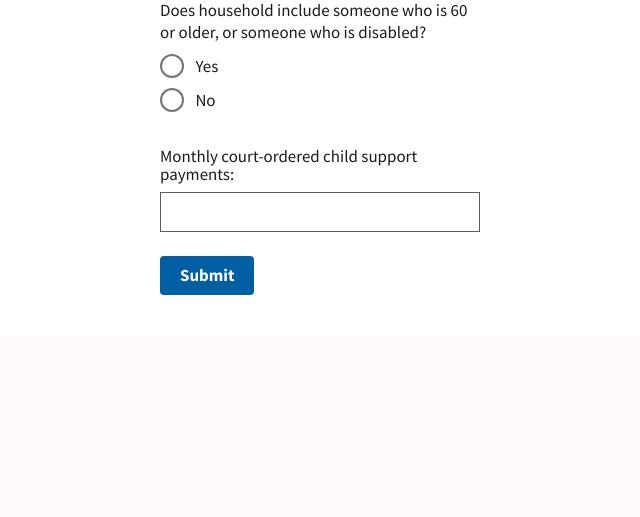
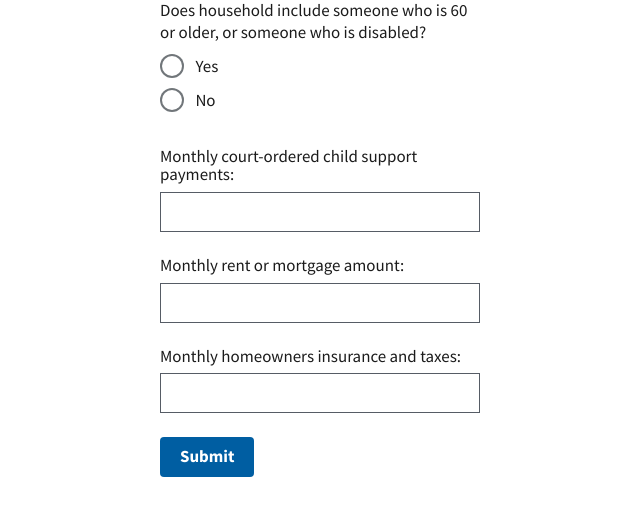
Before and after one commit to 18F/snap-api-prototype, a Flask app: page /prescreener in a window 1280 px wide. Shown: the part 909-1426 px from the top of the page, without its empty margins (0-640 px from the left). Before the commit the page ends 1204 px from the top, so only its background shows below. Run offline with Flask 2, Linux system fonts and the light colour scheme.

Commit message:
Add monthly rent, mortgage payments, homeowners insurance and taxes to frontend

```diff
--- a/snap_financial_factors/input_data/input_data.py
+++ b/snap_financial_factors/input_data/input_data.py
@@ -18,3 +18,5 @@ class InputData:
         self.dependent_care_costs = input_data['dependent_care_costs']
         self.medical_expenses_for_elderly_or_disabled = input_data['medical_expenses_for_elderly_or_disabled']
         self.court_ordered_child_support_payments = input_data['court_ordered_child_support_payments']
+        self.rent_or_mortgage = input_data['rent_or_mortgage']
+        self.homeowners_insurance_and_taxes = input_data['homeowners_insurance_and_taxes']
--- a/templates/prescreener.html
+++ b/templates/prescreener.html
@@ -76,6 +76,7 @@
                 <option value="WI">Wisconsin</option>
                 <option value="WY">Wyoming</option> -->
               </select>
+
               <label class="usa-label" for="household_size">Household size:</label>
               <select required class="usa-select" id="household_size" name="household_size">
                 <option value>- Select -</option>
@@ -90,6 +91,7 @@
                 <option value="9">9 people</option>
                 <option value="10">10 people</option>
               </select>
+
               <label class="usa-label" for="monthly_job_income">
                 Monthly income from a job or from self-employment:
               </label>
@@ -97,6 +99,7 @@
                      name="monthly_job_income"
                      class="usa-input"
                      required />
+
               <label class="usa-label" for="monthly_non_job_income">
                 Monthly income from other sources:
               </label>
@@ -107,6 +110,7 @@
                      name="monthly_non_job_income"
                      class="usa-input"
                      required />
+
               <label class="usa-label" for="resources">
                 Total assets:
               </label>
@@ -114,6 +118,7 @@
                      name="resources"
                      class="usa-input"
                      required />
+
               <label class="usa-label" for="dependent_care_costs">
                 Dependent care costs:
               </label>
@@ -121,6 +126,7 @@
                      name="dependent_care_costs"
                      class="usa-input" />
               <br/>
+
               <fieldset class="usa-fieldset">
                 <legend>Does household include someone who is 60 or older, or someone who is disabled?</legend>
                 <div class="usa-radio">
@@ -148,6 +154,7 @@
                   </label>
                 </div>
               </fieldset>
+
               <div id="medical_expenses_for_elderly_or_disabled_question" class="hidden">
                 <label class="usa-label" for="medical_expenses_for_elderly_or_disabled">
                   Monthly out of pocket medical expenses for household members who are age 60 or older or disabled:
@@ -156,12 +163,28 @@
                        name="medical_expenses_for_elderly_or_disabled"
                        class="usa-input" />
               </div>
+
               <label class="usa-label" for="court_ordered_child_support_payments">
                 Monthly court-ordered child support payments:
               </label>
               <input id="court_ordered_child_support_payments"
                      name="court_ordered_child_support_payments"
                      class="usa-input" />
+
+              <label class="usa-label" for="rent_or_mortgage">
+                Monthly rent or mortgage amount:
+              </label>
+              <input id="rent_or_mortgage"
+                    name="rent_or_mortgage"
+                    class="usa-input" />
+
+              <label class="usa-label" for="homeowners_insurance_and_taxes">
+                Monthly homeowners insurance and taxes:
+              </label>
+              <input id="homeowners_insurance_and_taxes"
+                   name="homeowners_insurance_and_taxes"
+                   class="usa-input" />
+
               <input id="prescreener-form-submit"
                      class="usa-button"
                      type="submit"
```
Also changed, not shown: snap_financial_factors/input_data/parse_input_data.py (+13 -3 lines).
